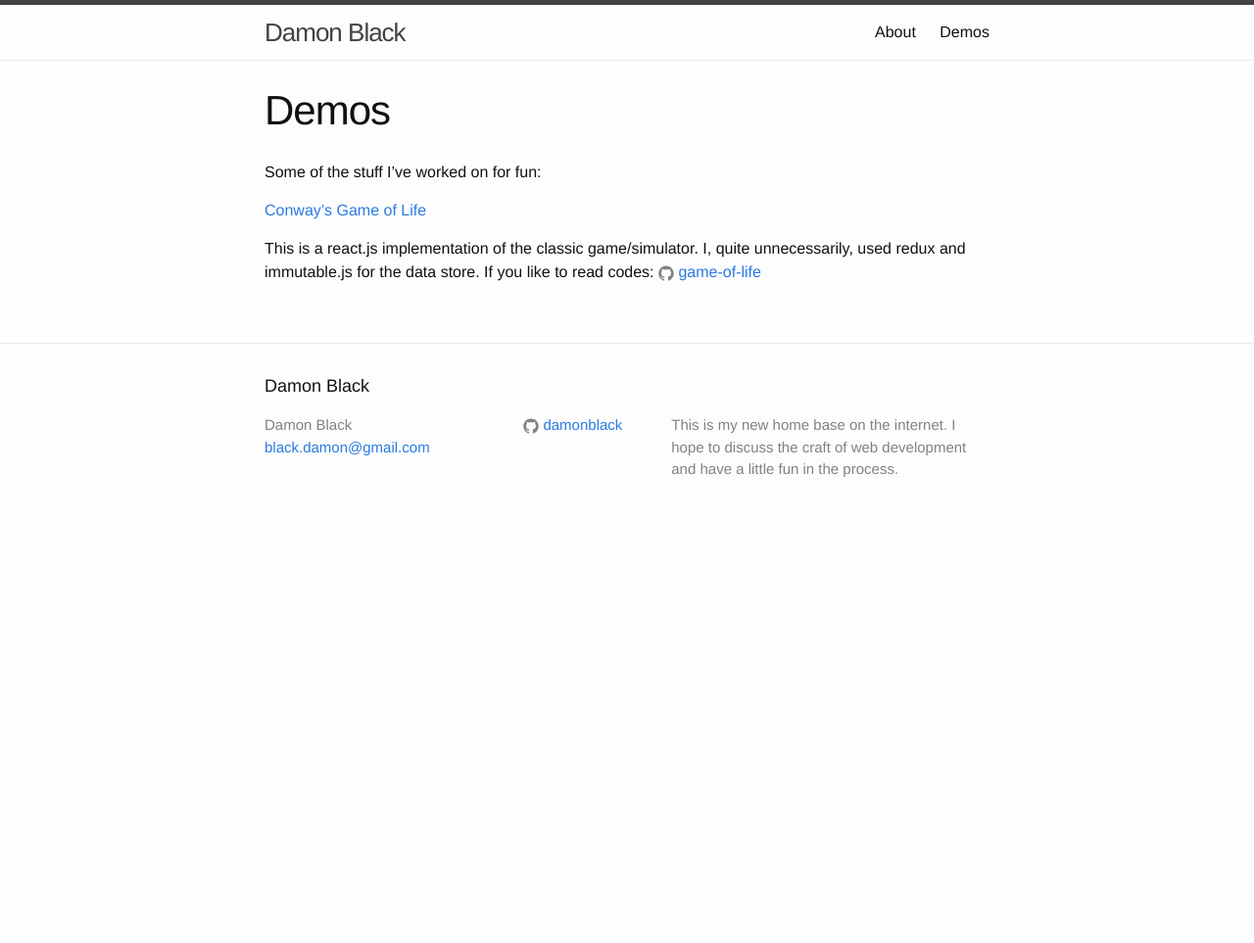
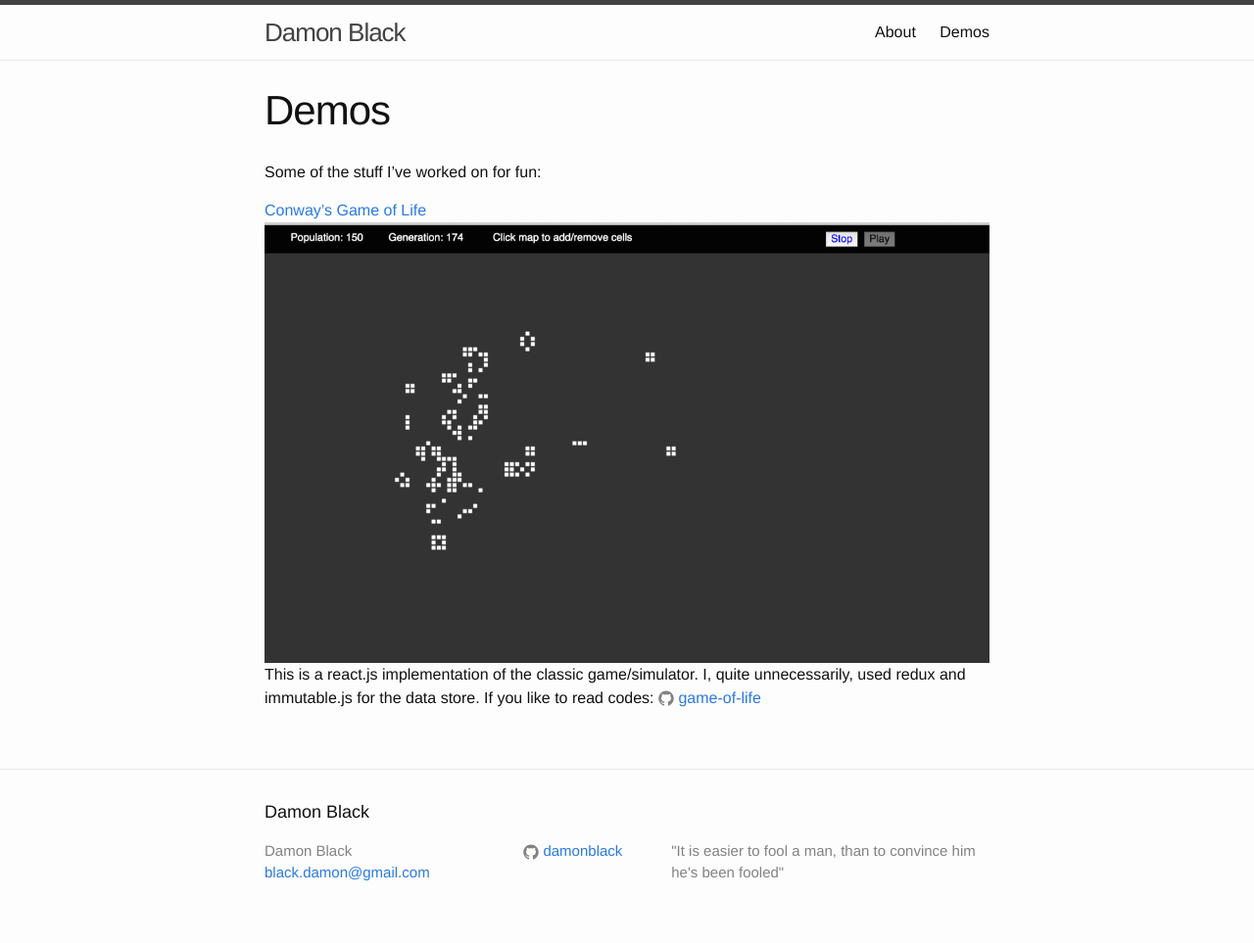
Before and after one commit to damonblack/damonblack.github.io, a Jekyll site: the page built from demos.md, in a window 1280 px wide. Shown: the whole page at 98% size. Built offline with Jekyll 4.4.1, drawn with Linux system fonts in a browser that asks for light colours; before the commit the page ends 900 px from its top, so only the background shows below that.

Commit message:
Add screenshot for Game of Life demo

```diff
--- a/_config.yml
+++ b/_config.yml
@@ -1,19 +1,9 @@
-# Welcome to Jekyll!
-#
-# This config file is meant for settings that affect your whole blog, values
-# which you are expected to set up once and rarely need to edit after that.
-# For technical reasons, this file is *NOT* reloaded automatically when you use
-# 'jekyll serve'. If you change this file, please restart the server process.
-
-# Site settings
 title: Damon Black
 email: black.damon@gmail.com
 description: > # this means to ignore newlines until "baseurl:"
-  This is my new home base on the internet. I hope to discuss the
-  craft of web development and have a little fun in the process.
+  "It is easier to fool a man, than to convince him he's been fooled"
 baseurl: "" # the subpath of your site, e.g. /blog
 url: "http://damonblack.com" # the base hostname & protocol for your site
 github_username:  damonblack
 
-# Build settings
 markdown: kramdown
--- a/demos.md
+++ b/demos.md
@@ -6,7 +6,6 @@ permalink: /demos/
 
 Some of the stuff I've worked on for fun:
 
-[Conway's Game of Life]({{ 'game-of-life.html' | prepend: site.baseurl }})
-
+[Conway's Game of Life ![Game of Life screenshot](/assets/game-of-life-screenshot.png) ]({{ 'game-of-life.html' | prepend: site.baseurl }})
 This is a react.js implementation of the classic game/simulator. I, quite unnecessarily, used redux and immutable.js for the data store. If you like to read codes:
 {% include icon-github-project.html username=site.github_username repo_name='game-of-life.react' project_name='game-of-life' %}
```
Also changed, not shown: assets/game-of-life-screenshot.png (added).
